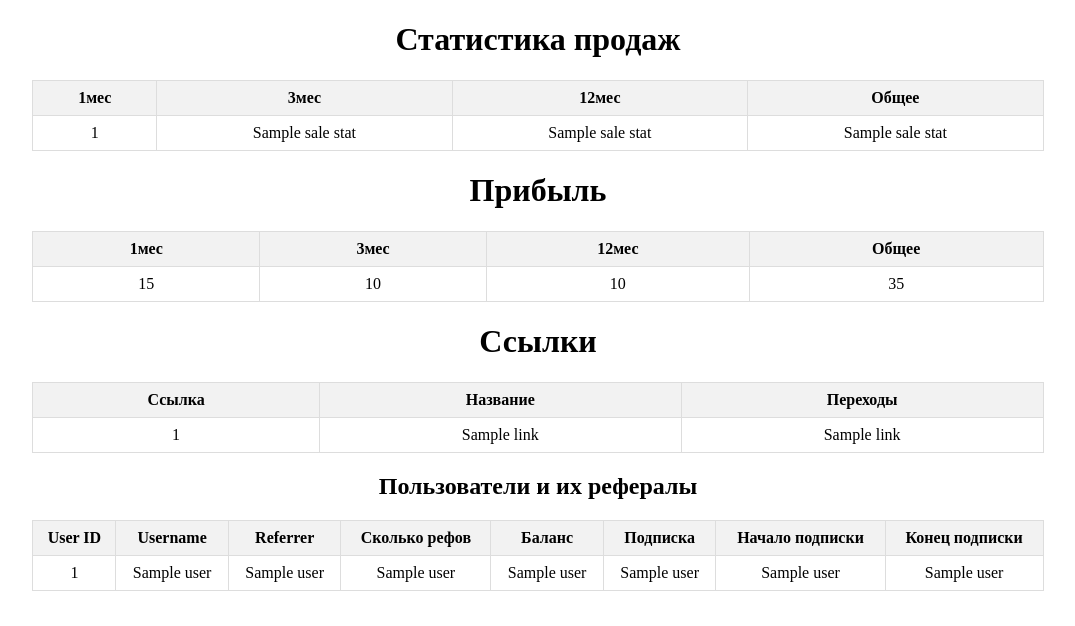
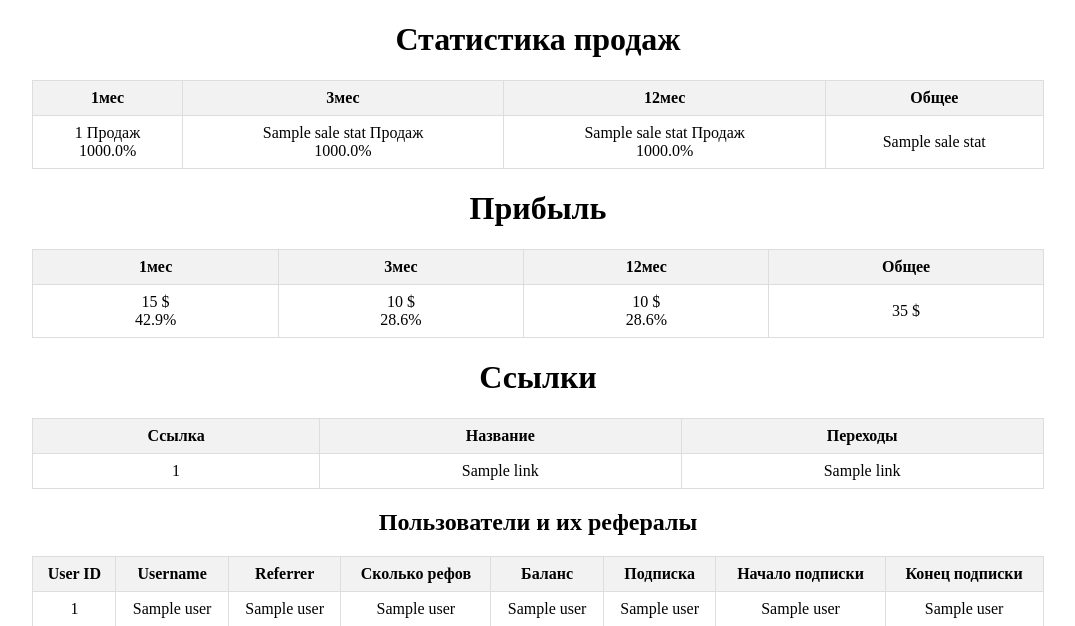
Before and after one commit to aigizlo/osnova_bot, a Flask app: template templates/index.html in a window 1280 px wide. Shown: the top 626 px of the page, without its empty margins (102-1177 px from the left). Run offline with Flask 3, Linux system fonts and the light colour scheme; the template is opened without the code that fills it: most values are stand-ins (such as "Sample title", 1, 10 or a date in 2020).

Commit message:
статистика

```diff
--- a/config.py
+++ b/config.py
@@ -8,7 +8,7 @@ support = "@byshakirov"
 admin = 502811372
 err_send = 502811372
 
-admins = [502811372, 328521044]
+admins = [502811372, 328521044, 1139164093]
 
 # aiogram
 bot = Bot(token=const.token)
--- a/sub.py
+++ b/sub.py
@@ -111,4 +111,15 @@ def increment_tariff_sale(tariff):
 
 
 def get_sale_stats():
-    return get_conn.execute_query(sql_get_sale_stats)
+    result = get_conn.execute_query(sql_get_sale_stats)
+    return result
+
+
+def sale_paracent(stats):
+    m_all = int(stats[0][3])
+
+    m_1 = int(stats[0][0]) / m_all * 100
+    m_3 = int(stats[0][1]) / m_all * 100
+    m_12 = int(stats[0][2]) / m_all * 100
+
+    return m_1, m_3, m_12, m_all
--- a/templates/index.html
+++ b/templates/index.html
@@ -37,13 +37,19 @@
         <tbody>
             {% for sale_stat in sale_stats %}
             <tr>
-                <td>{{ sale_stat[0] }}</td>
-                <td>{{ sale_stat[1] }}</td>
-                <td>{{ sale_stat[2] }}</td>
-                <td>{{ sale_stat[3] }}</td>
+                <td> {{sale_stat[0]}} Продаж <br>
+    {{ "{:.1f}%".format(sale_stat[0]/sale_stat[3] * 100) }}</td>
+
+                <td> {{sale_stat[1]}} Продаж <br>
+    {{ "{:.1f}%".format(sale_stat[1]/sale_stat[3] * 100) }}</td>
+                <td> {{sale_stat[2]}} Продаж <br>
+    {{ "{:.1f}%".format(sale_stat[2]/sale_stat[3] * 100) }}</td>
+                <td>{{ sale_stat[3]}}</td>
             </tr>
             {% endfor %}
+
         </tbody>
+
     </table>
 
     <h1>Прибыль</h1>
@@ -59,10 +65,13 @@
         <tbody>
             {% for sale_stat in sale_stats %}
             <tr>
-                <td>{{ sale_stat[0] * 15 }}</td>
-                <td>{{ sale_stat[1] * 40}}</td>
-                <td>{{ sale_stat[2] * 150 }}</td>
-                <td>{{ sale_stat[0] * 15 +  sale_stat[1] * 40 + sale_stat[2] * 150 }}</td>
+                <td>{{ sale_stat[0] * 15 }} $ <br>
+                {{ "{:.1f}%".format(sale_stat[0] * 15 / (sale_stat[0] * 15 +  sale_stat[1] * 40 + sale_stat[2] * 150) * 100) }}</td>
+                <td>{{ sale_stat[1] * 40}} $ <br>
+                {{ "{:.1f}%".format(sale_stat[1] * 40 / (sale_stat[0] * 15 +  sale_stat[1] * 40 + sale_stat[2] * 150) * 100) }}</td></td>
+                <td>{{ sale_stat[2] * 150}} $ <br>
+                {{ "{:.1f}%".format(sale_stat[2] * 40 / (sale_stat[0] * 15 +  sale_stat[1] * 40 + sale_stat[2] * 150) * 100) }}</td></td>
+                <td>{{ sale_stat[0] * 15 +  sale_stat[1] * 40 + sale_stat[2] * 150 }} $</td>
             </tr>
             {% endfor %}
         </tbody>
--- a/user_data.py
+++ b/user_data.py
@@ -288,5 +288,4 @@ def show_user_data():
 def show_links_info():
     sql = """select link, link_name, clicks from links"""
     result = get_conn.execute_query(sql)
-    print(result)
     return result
--- a/users_app.py
+++ b/users_app.py
@@ -10,7 +10,10 @@ def index():
     user_data_ = user_data.show_user_data()
     links = user_data.show_links_info()
     sale_stats = sub.get_sale_stats()
-    return render_template('index.html', users=user_data_, links=links, sale_stats=sale_stats)
+    print(int(sale_stats[0][0]))
+    sale_paracents = sub.sale_paracent(sale_stats)
+    print(sale_stats)
+    return render_template('index.html', users=user_data_, links=links, sale_stats=sale_stats, sale_paracents = sale_paracents)
 
 
 if __name__ == '__main__':
```
Also changed, not shown: handlers/admin_command.py (+11 -16 lines), main.py (+0 -25 lines).
